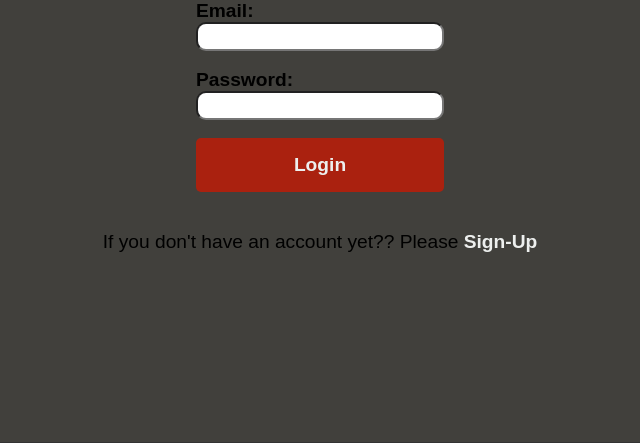
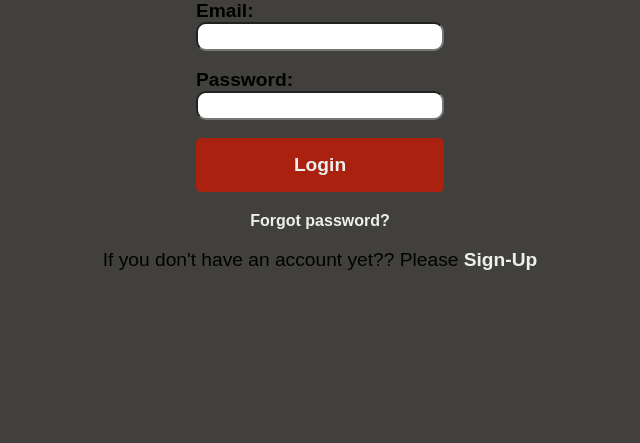
Before and after one commit to fmpberger88/potion-shop, a Node project: template views/login.hbs in a window 1280 px wide. Shown: the part 271-714 px from the top of the page, without its empty margins (320-960 px from the left). Run offline with Node 20 templates, Linux system fonts and the light colour scheme; the template is opened without the code that fills it, so the values that code supplies are empty.

Commit message:
adding reset link

```diff
--- a/views/login.hbs
+++ b/views/login.hbs
@@ -16,4 +16,5 @@
     <input type="hidden" name="_csrf" value="{{csrfToken}}">  <!-- CSRF Token hinzugefügt -->
     <button type="submit">Login</button>
 </form>
+<a href="/password/forgot">Forgot password?</a>
 <p>If you don't have an account yet?? Please <a href="/auth/sign-up">Sign-Up</a></p>
```
